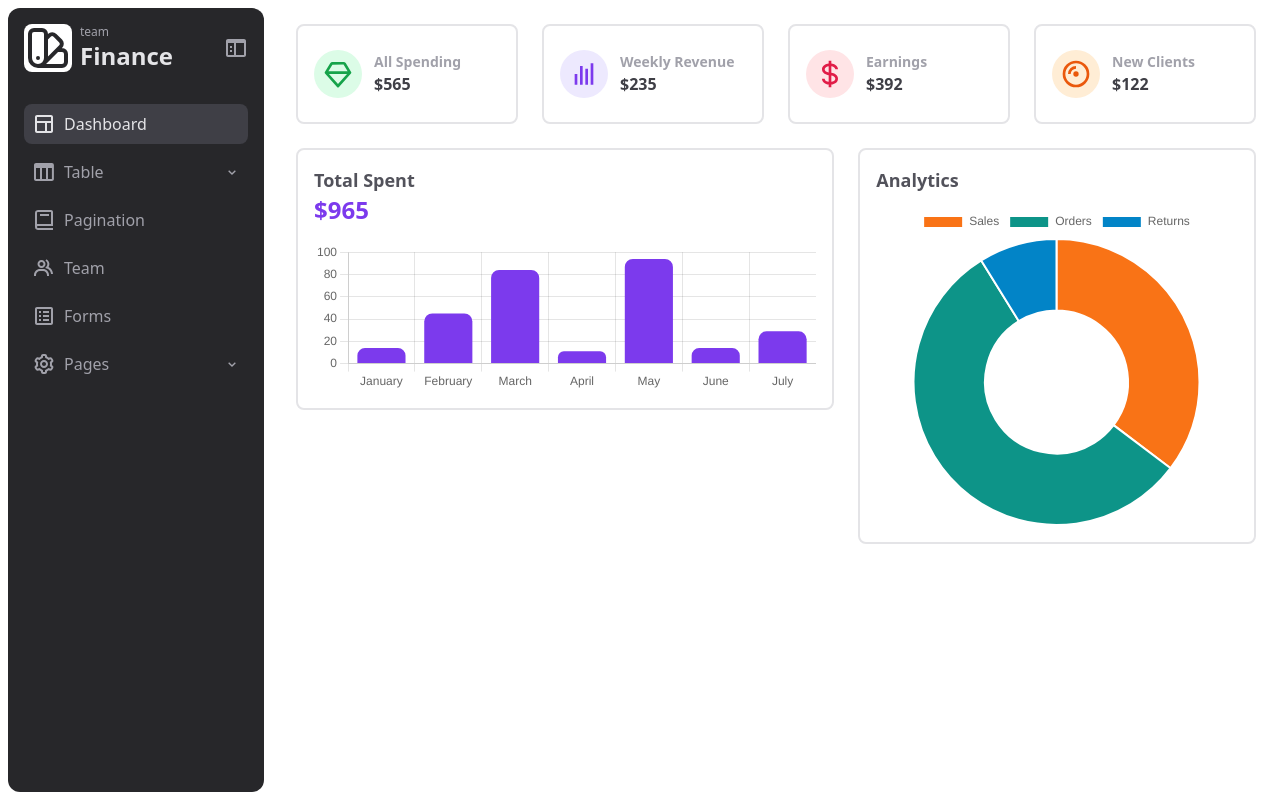
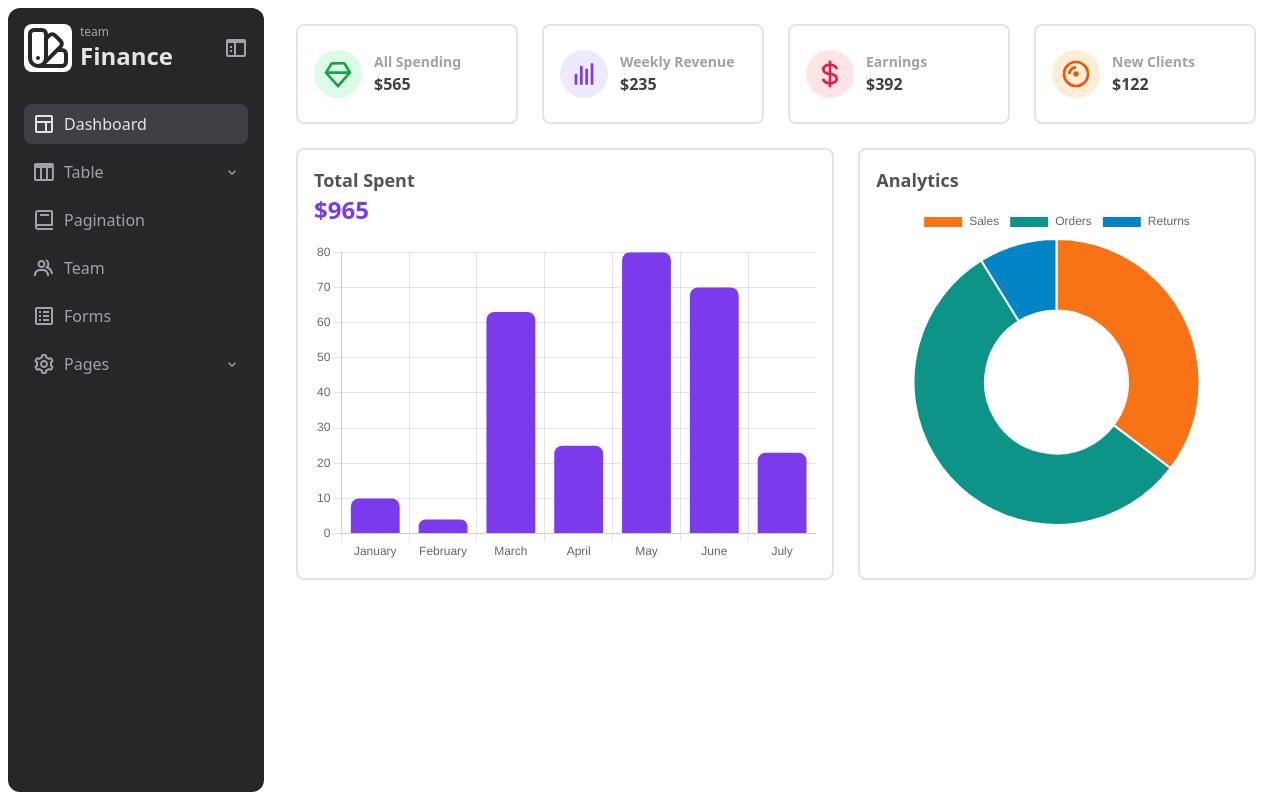
Before and after one commit to dantehduran/dashboard-next-tailwind, a Next.js app: page / in a window 1280 px wide. Built offline with nearby package versions, Linux system fonts and the light colour scheme.

Commit message:
barchart height fixed

```diff
--- a/components/chart/BarChart.tsx
+++ b/components/chart/BarChart.tsx
@@ -39,7 +39,7 @@ export const data = {
 	datasets: [
 		{
 			label: 'Total Spent',
-			data: labels.map(() => Math.floor(Math.random() * 100) + 1),
+			data: [10, 4, 63, 25, 80, 70, 23],
 			backgroundColor: 'rgb(124, 58, 237)',
 			borderRadius: 8,
 		},
--- a/pages/index.tsx
+++ b/pages/index.tsx
@@ -41,7 +41,7 @@ const Home: NextPage = () => {
 						</span>
 						<span className='text-2xl font-bold text-violet-600'>$965</span>
 					</div>
-					<div className=''>
+					<div className='h-80'>
 						<BarChart />
 					</div>
 				</div>
```
